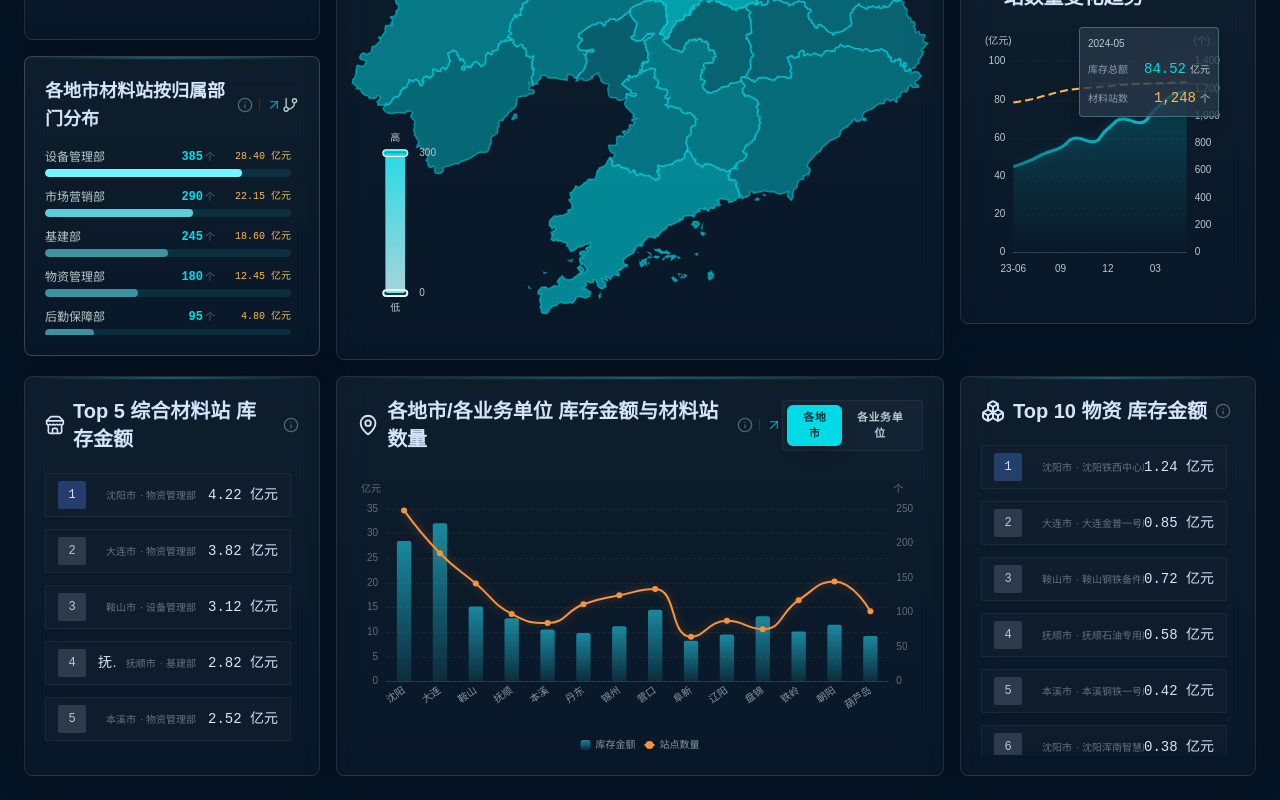
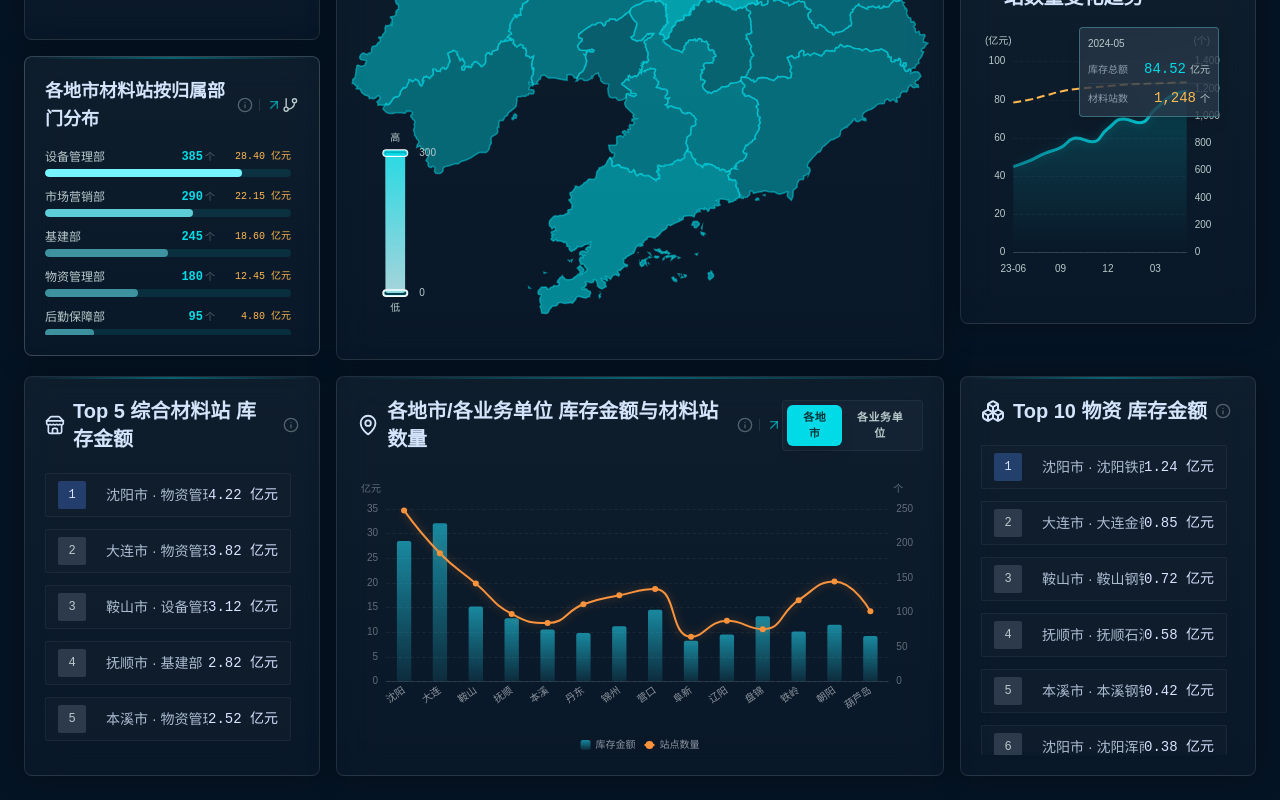
Before and after one commit to zhaowei626/liaoning-industrial-intelligence, a React (Vite) app: page / in a window 1280 px wide. Shown: the part 590-1390 px from the top of the page. Built offline with nearby package versions, Linux system fonts and the light colour scheme.

Commit message:
style: update ranking list sub-info to use main font color

```diff
--- a/src/components/RankingList.tsx
+++ b/src/components/RankingList.tsx
@@ -34,7 +34,7 @@ export function RankingList({ panel, className }: RankingListProps) {
             <div className="min-w-0 flex-1 truncate pr-3 flex items-baseline gap-2">
               <span className="truncate text-on-background dark:text-on-background">{item.name}</span>
               {(item.city || item.department || item.station) && (
-                <span className="flex shrink-0 gap-1 text-[10px] text-on-surface-variant/50 dark:text-on-surface-variant/50">
+                <span className="flex shrink-0 gap-1 text-on-background dark:text-on-background opacity-80">
                   {item.city && <span>{item.city}</span>}
                   {item.department && <span>· {item.department}</span>}
                   {item.station && <span>· {item.station}</span>}
```
